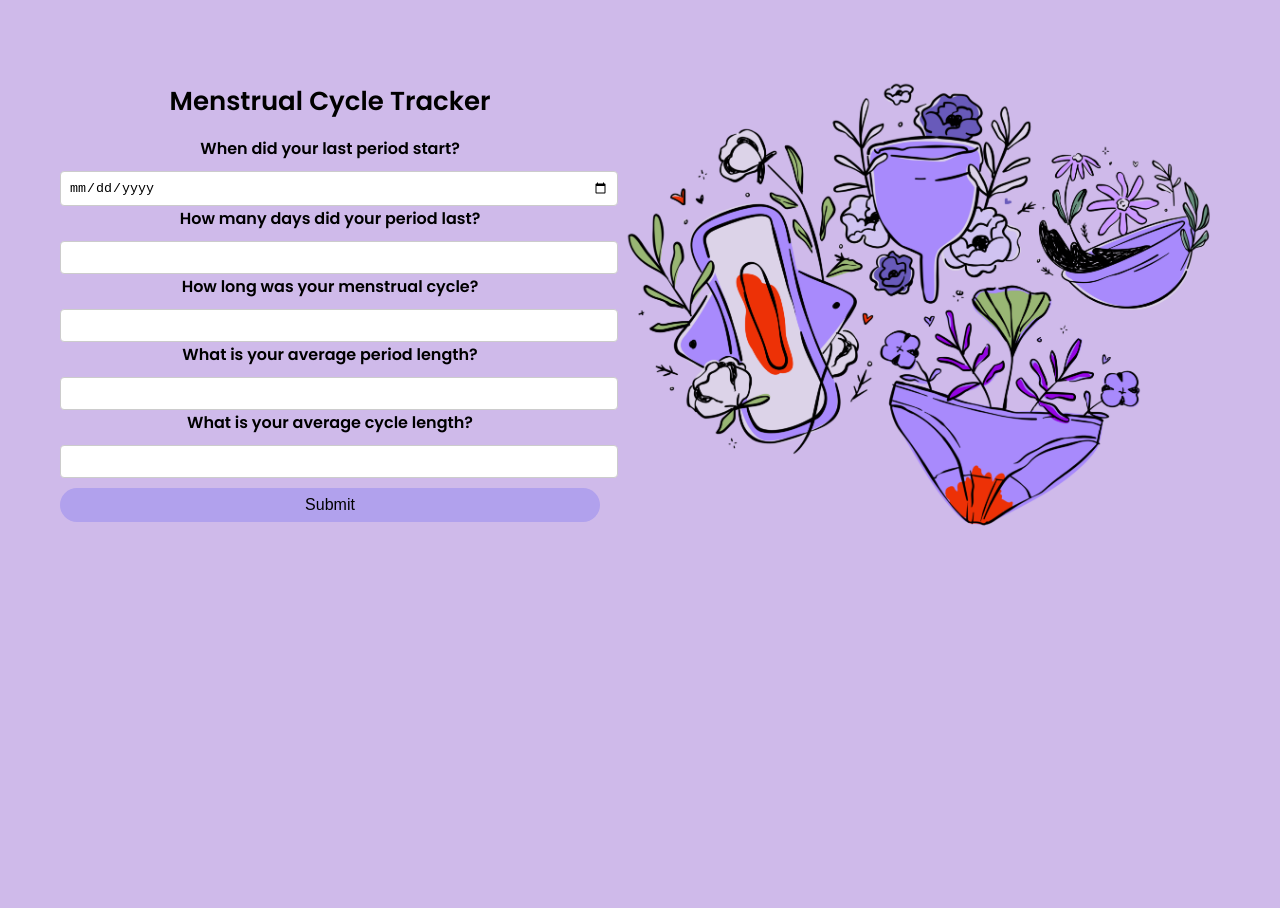
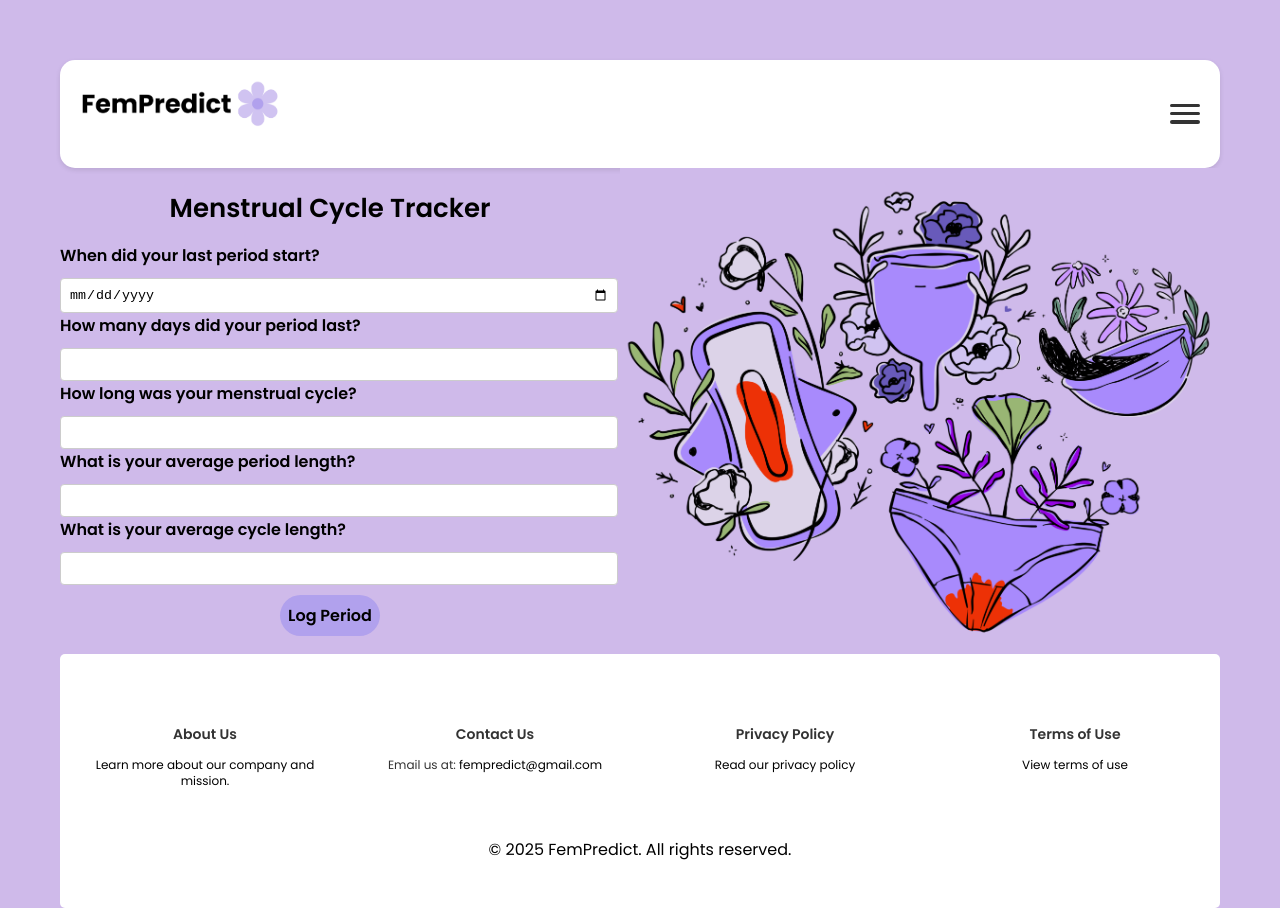
Before and after one commit to MithilaCoomaraswamy/DSGP, a React (Vite) app in the folder frontend/: page /period-tracker in a window 1280 px wide. Before the commit the page ends 800 px from the top, so only its background shows below. Built offline with nearby package versions, Linux system fonts and the light colour scheme.

Commit message:
css edits

```diff
--- a/frontend/src/Tracker.css
+++ b/frontend/src/Tracker.css
@@ -30,6 +30,7 @@ h2 {
 
 /* Input fields inside the form */
 .tracker-form input {
+  width: 100%;
   padding: 10px;
   font-size: 14px;
   border-radius: 4px;
--- a/frontend/src/index.css
+++ b/frontend/src/index.css
@@ -195,6 +195,7 @@ form .form-group {
 form label {
   display: block;
   margin-bottom: 5px;
+  text-align: left;
 }
 
 form input,
@@ -205,11 +206,13 @@ form button {
 }
 
 form button {
+  width: fit-content;
   background-color: #b1a1ed;
   color: black;
   border: none;
   border-radius: 24px;
   cursor: pointer;
+  align-self: center;
 }
 
 button {
@@ -218,6 +221,13 @@ button {
   color: #b1a1ed;
   cursor: pointer;
   font-size: 16px;
+  font-weight: bold;
+  font-family: 'Poppins', sans-serif;
+}
+
+button:hover{
+  cursor: pointer;
+  background-color: #a88afc;
 }
 
 /* Forgot Password */
--- a/frontend/src/pages/Tracker.jsx
+++ b/frontend/src/pages/Tracker.jsx
@@ -1,5 +1,7 @@
 import axios from 'axios';
-import React, { useState, useEffect } from 'react';
+import React, { useState, useEffect, useRef } from 'react';
+import { useNavigate, Link } from 'react-router-dom';
+import Footer from './Footer';
 
 const Tracker = () => {
   const [user, setUser] = useState(null);
@@ -12,6 +14,14 @@ const Tracker = () => {
   const [ovulationDate, setOvulationDate] = useState('');
   const [nextPeriodDate, setNextPeriodDate] = useState('');
   const [loading, setLoading] = useState(false);
+  const [menuOpen, setMenuOpen] = useState(false);
+  const navigate = useNavigate();
+  const menuRef = useRef(null);
+  const hamburgerRef = useRef(null);
+
+  const footerStyle = {
+    backgroundColor: 'white',
+  };
 
   useEffect(() => {
     const storedUser = localStorage.getItem('user'); // Retrieve the user data from localStorage
@@ -24,6 +34,29 @@ const Tracker = () => {
       }
     }
   }, []);
+
+  const toggleMenu = () => {
+    setMenuOpen(!menuOpen);
+  };
+
+  useEffect(() => {
+    const handleClickOutside = (event) => {
+      if (
+        menuOpen &&
+        menuRef.current &&
+        !menuRef.current.contains(event.target) &&
+        hamburgerRef.current &&
+        !hamburgerRef.current.contains(event.target)
+      ) {
+        setMenuOpen(false);
+      }
+    };
+
+    document.addEventListener('click', handleClickOutside);
+    return () => {
+      document.removeEventListener('click', handleClickOutside);
+    };
+  }, [menuOpen]);
 
   const handleSubmit = async (e) => {
     e.preventDefault();
@@ -86,6 +119,34 @@ const Tracker = () => {
   };
 
   return (
+    <div>
+      {/* Header Section */}
+      <div className="header">
+        <div className="logo">
+          <Link to="/Profile" className="logo-link">
+            <img src="logo.png" alt="Logo" className="logo-img" />
+          </Link>
+        </div>
+
+        <div className="header-nav">
+          <div ref={hamburgerRef} className="hamburger-icon" onClick={toggleMenu}>
+            <span className="bar"></span>
+            <span className="bar"></span>
+            <span className="bar"></span>
+          </div>
+
+          <ul ref={menuRef} className={`header-nav-list ${menuOpen ? 'open' : ''}`}>
+          <Link to="" className="logo-link">
+            <li className="header-btn">Edit Profile</li>
+          </Link>
+          <Link to="/" className="logo-link">
+            <li className="header-btn btn-warning">Logout</li>
+          </Link>
+          </ul>
+        </div>
+      </div>
+
+      {/* Tracker Page Content */}
       <div className="tracker-container" style={{ display: 'flex', alignItems: 'flex-start' }}>
         <div style={{ flex: 1 }}>
           <h2>Menstrual Cycle Tracker</h2>
@@ -137,43 +198,44 @@ const Tracker = () => {
             {error && <div className="error-message" style={{ color: 'red', marginTop: '10px' }}>{error}</div>}
 
             <button type="submit" disabled={loading} style={{ marginTop: '10px' }}>
-            {loading ? 'Submitting...' : 'Submit'}
+              {loading ? 'Submitting...' : 'Log Period'}
             </button>
           </form>
-
-        {ovulationDate && (
-          <div className="results" style={{ textAlign: 'center', marginTop: '20px' }}>
+          {ovulationDate && nextPeriodDate && (
+  <div className="results" style={{
+    display: 'flex',
+    justifyContent: 'space-between',
+    gap: '20px',
+    marginTop: '20px',
+  }}>
+    {/* Ovulation Date Box */}
     <div className="ovulation-date-box" style={{
       backgroundColor: '#f8f9fa',
       borderRadius: '10px',
       padding: '20px',
       border: '1px solid #ddd',
       boxShadow: '0 4px 6px rgba(0,0,0,0.1)',
-              width: '300px',
-              margin: '0 auto'
+      width: '48%', // Adjust width to fit side by side
     }}>
       <h4 style={{ color: '#4CAF50', fontSize: '20px' }}>Predicted Ovulation Date:</h4>
       <p style={{ fontSize: '18px', color: '#333' }}>{ovulationDate}</p>
     </div>
-          </div>
-        )}
 
-        {nextPeriodDate && (
-          <div className="results" style={{ textAlign: 'center', marginTop: '20px' }}>
+    {/* Next Period Date Box */}
     <div className="next-period-date-box" style={{
       backgroundColor: '#f8f9fa',
       borderRadius: '10px',
       padding: '20px',
       border: '1px solid #ddd',
       boxShadow: '0 4px 6px rgba(0,0,0,0.1)',
-              width: '300px',
-              margin: '0 auto'
+      width: '48%', // Adjust width to fit side by side
     }}>
       <h4 style={{ color: 'red', fontSize: '20px' }}>Predicted Next Period Date:</h4>
       <p style={{ fontSize: '18px', color: '#333' }}>{nextPeriodDate}</p>
     </div>
   </div>
 )}
+
         </div>
 
         <div style={{ marginLeft: '20px' }}>
@@ -185,6 +247,31 @@ const Tracker = () => {
           />
         </div>
       </div>
+
+      <footer style={footerStyle} className="footer">
+        <div className="footer-container">
+          <div>
+            <h3>About Us</h3>
+            <p><a href="/about" target="_blank" className="footer-link">Learn more about our company and mission.</a></p>
+          </div>
+          <div>
+            <h3>Contact Us</h3>
+            <p>Email us at: <a href="mailto:fempredict@gmail.com" className="footer-link">fempredict@gmail.com</a></p>
+          </div>
+          <div>
+            <h3>Privacy Policy</h3>
+            <p><a href="/privacypolicy" target="_blank" className="footer-link">Read our privacy policy</a></p>
+          </div>
+          <div>
+            <h3>Terms of Use</h3>
+            <p><a href="/termsofservice" target="_blank" className="footer-link">View terms of use</a></p>
+          </div>
+        </div>
+        <div className="footer-bottom">
+          <p>&copy; 2025 FemPredict. All rights reserved.</p>
+        </div>
+      </footer>
+    </div>
   );
 };
 
```
Lines whose indentation alone changed are shown as unchanged.
